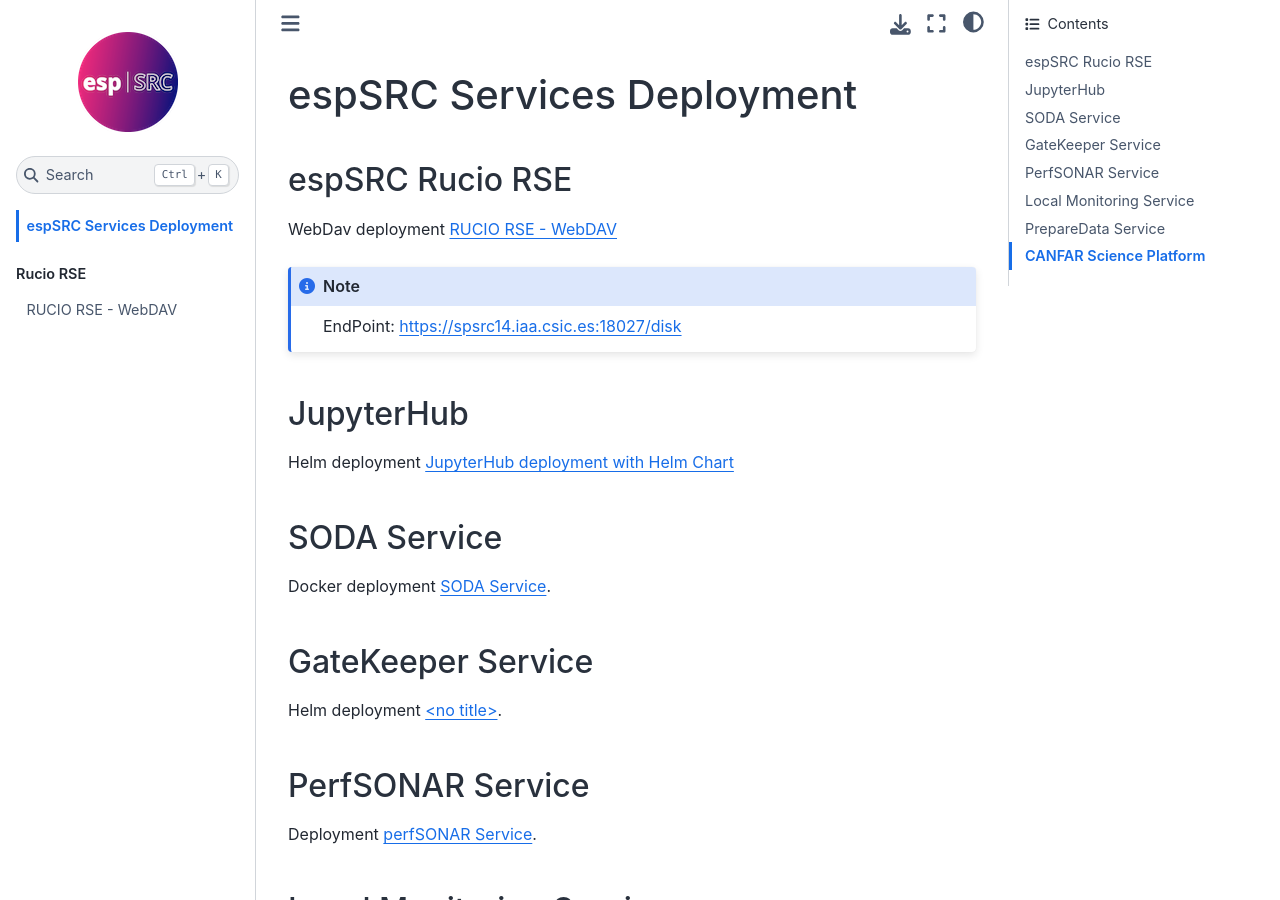
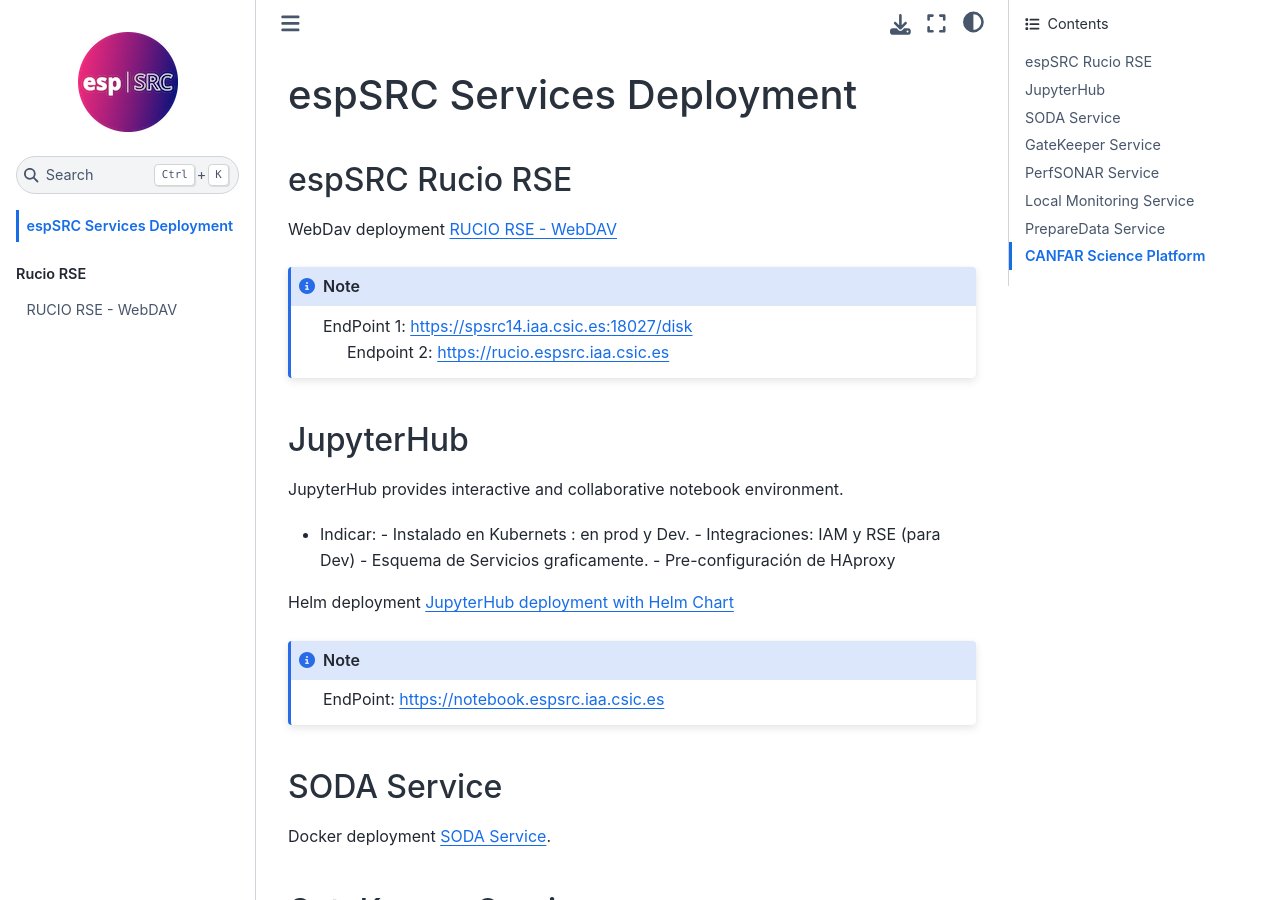
Before and after one commit to ska-telescope/ska-src-espsrc-services-cd, a Sphinx documentation site: the page built from docs/index.rst, in a window 1280 px wide and 900 px high. Built offline with Sphinx 7.4.7 and the Sphinx Book theme 1.1.4, drawn with Linux system fonts in a browser that asks for light colours; pages that are not in the unit, such as notebooks, are missing from menus.

Commit message:
2 lines return

```diff
--- a/docs/index.rst
+++ b/docs/index.rst
@@ -8,7 +8,6 @@
    :hidden:
 
    self
-
 
 
 .. toctree::
@@ -26,7 +25,8 @@
 
 .. note::
 
-  EndPoint: https://spsrc14.iaa.csic.es:18027/disk
+  | EndPoint 1: https://spsrc14.iaa.csic.es:18027/disk
+  |  Endpoint 2: https://rucio.espsrc.iaa.csic.es
 
 .. toctree::
   :caption: Jupyter
@@ -37,7 +37,21 @@
 
 JupyterHub
 ----------
+
+JupyterHub provides interactive and collaborative notebook environment.
+
+- Indicar:
+  - Instalado en Kubernets : en prod y Dev.
+  - Integraciones: IAM y RSE (para Dev)
+  - Esquema de Servicios graficamente.
+  - Pre-configuración de HAproxy
+
 Helm deployment :doc:`./deployments/jupyterhub/helm`
+
+.. note::
+
+  EndPoint: https://notebook.espsrc.iaa.csic.es
+
 
 SODA Service
 ------------
```
